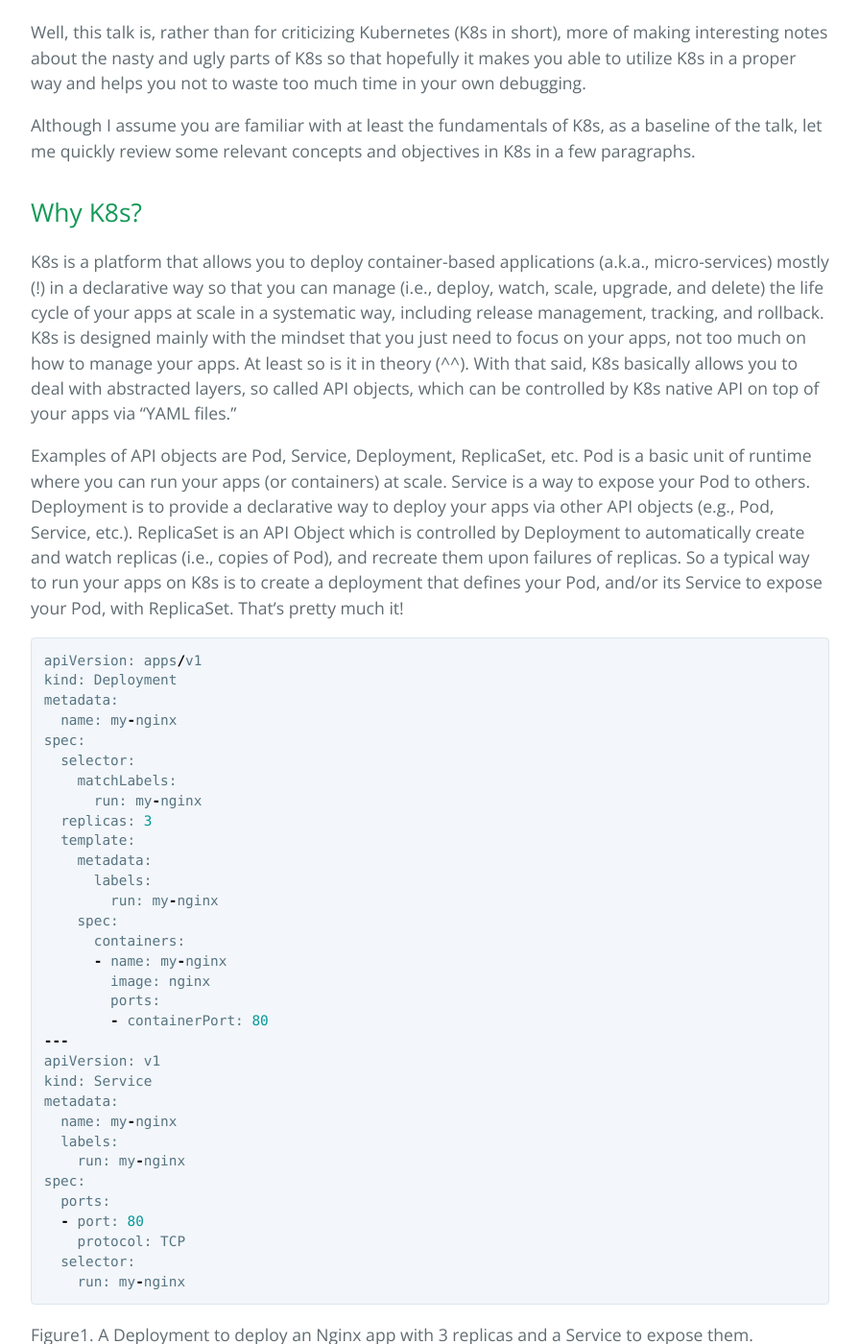
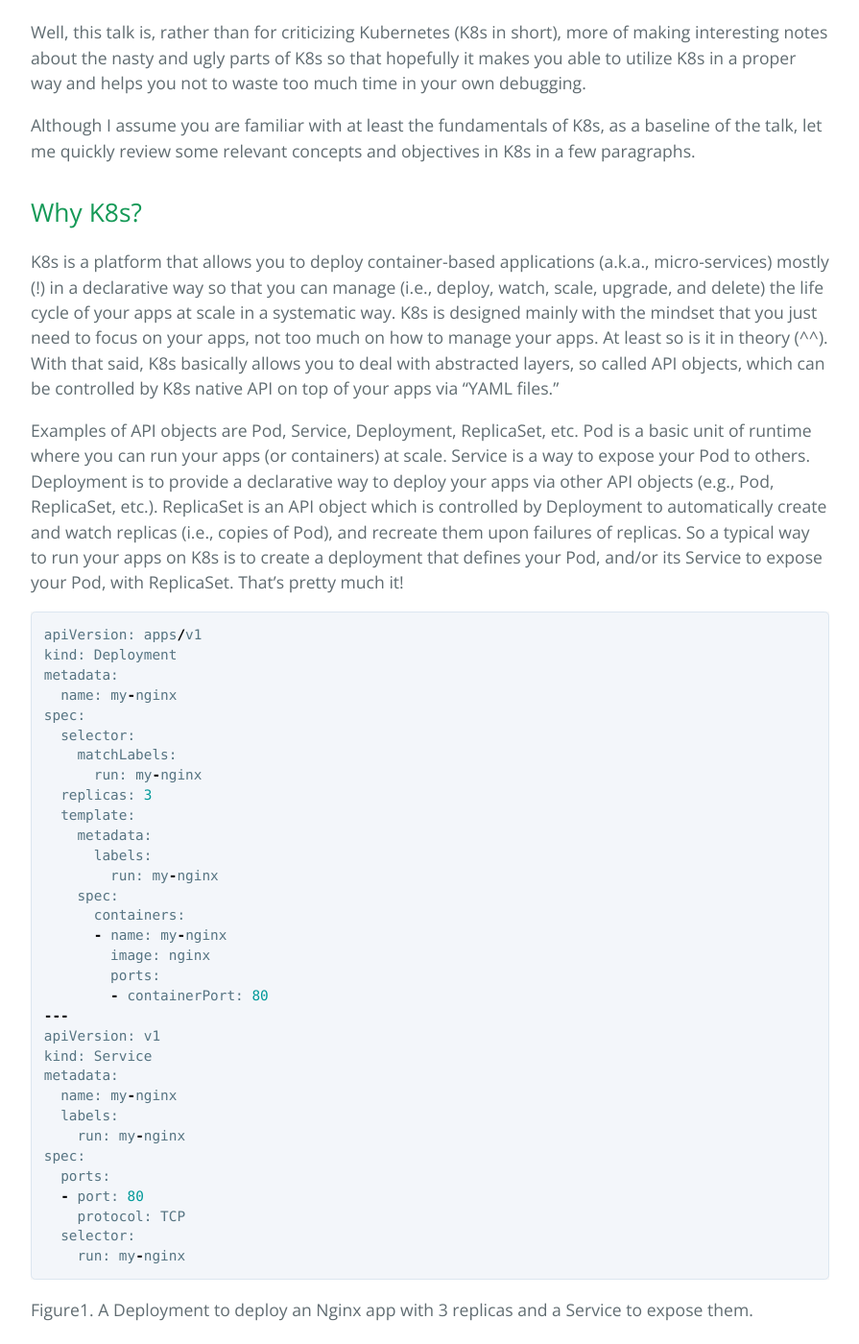
Before and after one commit to JunPark/junpark.github.io, a Jekyll site: the page built from index.md, in a window 1280 px wide and 1400 px high, scrolled down 641 px. Shown: the whole window at 96% size, without its empty margins (192-1087 px from the left). Built offline with Jekyll 4.4.1, drawn with Linux system fonts in a browser that asks for light colours; some of the changed text lies outside the part shown.

Commit message:
a bit enhancement

````diff
--- a/index.md
+++ b/index.md
@@ -14,9 +14,9 @@ Although I assume you are familiar with at least the fundamentals of K8s, as a b
 
 ## Why K8s?
 
-K8s is a platform that allows you to deploy container-based applications (a.k.a., micro-services) mostly (!) in a declarative way so that you can manage (i.e., deploy, watch, scale, upgrade, and delete) the life cycle of your apps at scale in a systematic way, including release management, tracking, and rollback. K8s is designed mainly with the mindset that you just need to focus on your apps, not too much on how to manage your apps. At least so is it in theory (^^). With that said, K8s basically allows you to deal with abstracted layers, so called API objects, which can be controlled by K8s native API on top of your apps via "YAML files."
+K8s is a platform that allows you to deploy container-based applications (a.k.a., micro-services) mostly (!) in a declarative way so that you can manage (i.e., deploy, watch, scale, upgrade, and delete) the life cycle of your apps at scale in a systematic way. K8s is designed mainly with the mindset that you just need to focus on your apps, not too much on how to manage your apps. At least so is it in theory (^^). With that said, K8s basically allows you to deal with abstracted layers, so called API objects, which can be controlled by K8s native API on top of your apps via "YAML files."
 
-Examples of API objects are Pod, Service, Deployment, ReplicaSet, etc. Pod is a basic unit of runtime where you can run your apps (or containers) at scale. Service is a way to expose your Pod to others. Deployment is to provide a declarative way to deploy your apps via other API objects (e.g., Pod, Service, etc.). ReplicaSet is an API Object which is controlled by Deployment to automatically create and watch replicas (i.e., copies of Pod), and recreate them upon failures of replicas. So a typical way to run your apps on K8s is to create a deployment that defines your Pod, and/or its Service to expose your Pod, with ReplicaSet. That's pretty much it!
+Examples of API objects are Pod, Service, Deployment, ReplicaSet, etc. Pod is a basic unit of runtime where you can run your apps (or containers) at scale. Service is a way to expose your Pod to others. Deployment is to provide a declarative way to deploy your apps via other API objects (e.g., Pod, ReplicaSet, etc.). ReplicaSet is an API object which is controlled by Deployment to automatically create and watch replicas (i.e., copies of Pod), and recreate them upon failures of replicas. So a typical way to run your apps on K8s is to create a deployment that defines your Pod, and/or its Service to expose your Pod, with ReplicaSet. That's pretty much it!
 
 ```python
 apiVersion: apps/v1
````
Also changed, not shown: other parts of index.md (+3 -3 lines).
